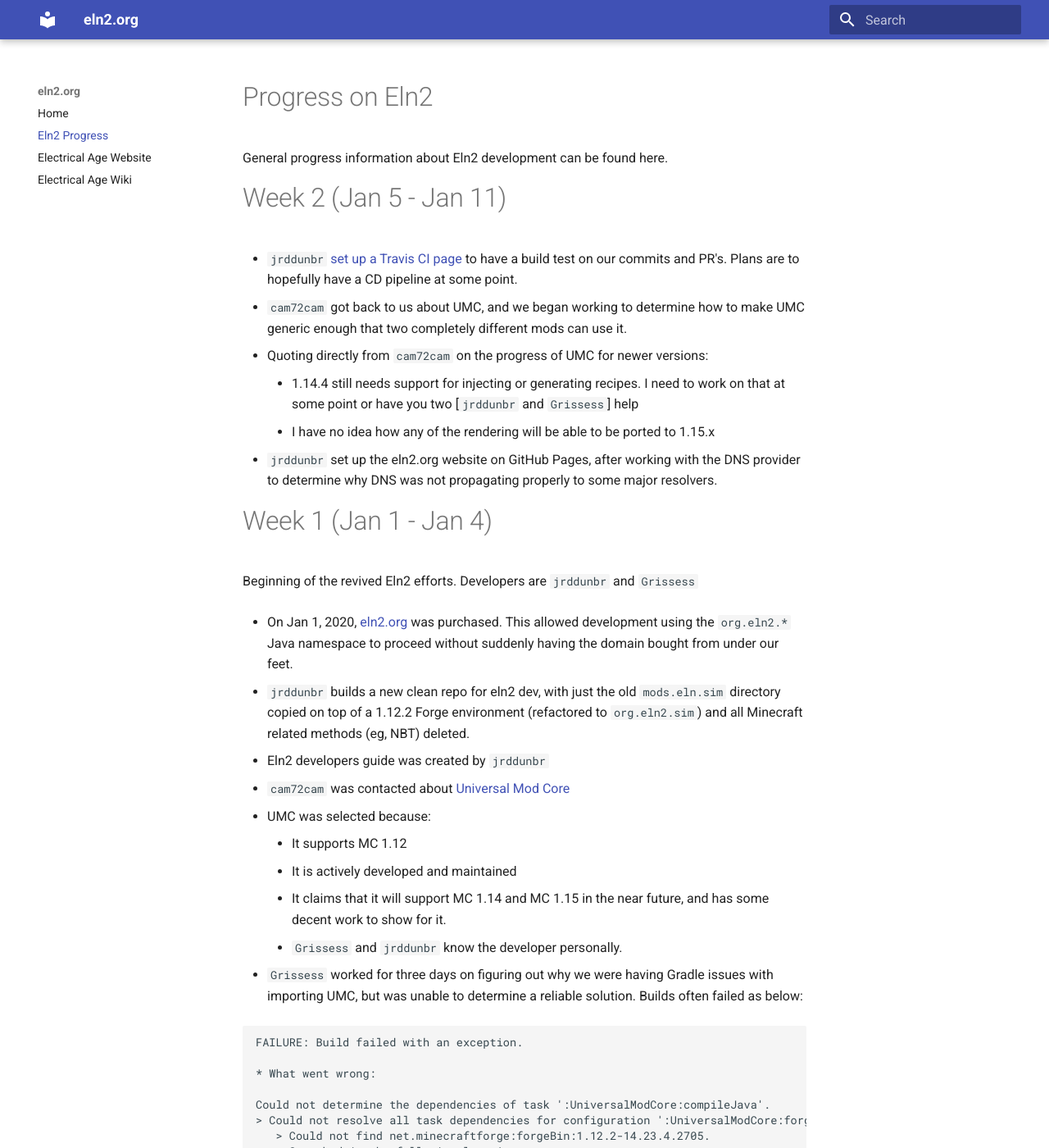
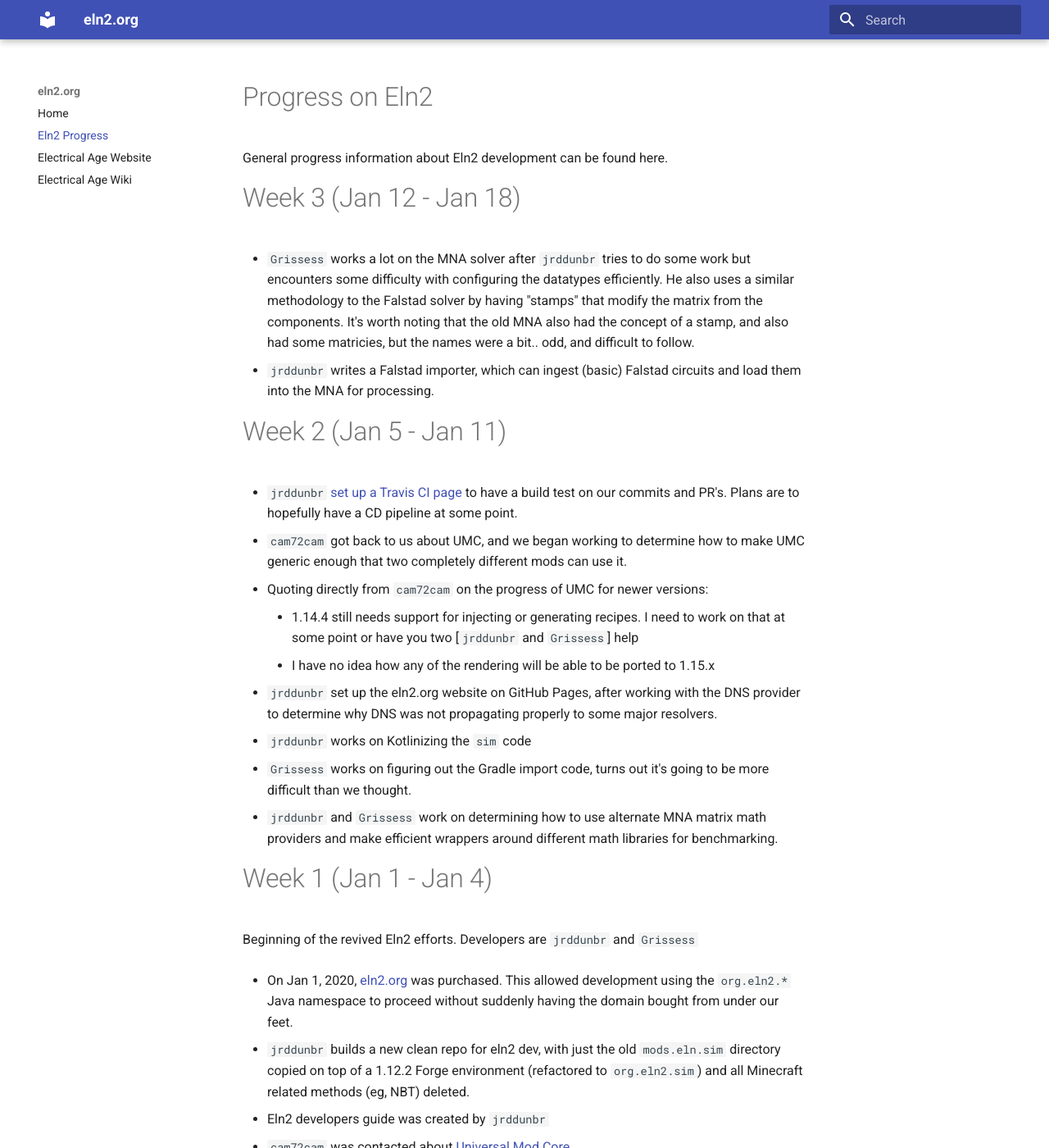
Before and after one commit to age-series/eln2-web, an MkDocs documentation site: the page built from docs/progress.md, in a window 1280 px wide and 1400 px high. Shown: the whole window at 82% size. Built offline with MkDocs 1.6.1 and Material for MkDocs 9.7.7, drawn with Linux system fonts in a browser that asks for light colours.

Commit message:
some minor updates to being week 3

```diff
--- a/docs/progress.md
+++ b/docs/progress.md
@@ -1,6 +1,11 @@
 # Progress on Eln2
 
 General progress information about Eln2 development can be found here.
+
+# Week 3 (Jan 12 - Jan 18)
+
+* `Grissess` works a lot on the MNA solver after `jrddunbr` tries to do some work but encounters some difficulty with configuring the datatypes efficiently. He also uses a similar methodology to the Falstad solver by having "stamps" that modify the matrix from the components. It's worth noting that the old MNA also had the concept of a stamp, and also had some matricies, but the names were a bit.. odd, and difficult to follow.
+* `jrddunbr` writes a Falstad importer, which can ingest (basic) Falstad circuits and load them into the MNA for processing.
 
 # Week 2 (Jan 5 - Jan 11)
 
@@ -10,6 +15,9 @@
     * 1.14.4 still needs support for injecting or generating recipes. I need to work on that at some point or have you two [`jrddunbr` and `Grissess`] help
     * I have no idea how any of the rendering will be able to be ported to 1.15.x
 * `jrddunbr` set up the eln2.org website on GitHub Pages, after working with the DNS provider to determine why DNS was not propagating properly to some major resolvers.
+* `jrddunbr` works on Kotlinizing the `sim` code
+* `Grissess` works on figuring out the Gradle import code, turns out it's going to be more difficult than we thought.
+* `jrddunbr` and `Grissess` work on determining how to use alternate MNA matrix math providers and make efficient wrappers around different math libraries for benchmarking.
 
 # Week 1 (Jan 1 - Jan 4)
 
```
Also changed, not shown: docs/process.png (added), 1 other file.
